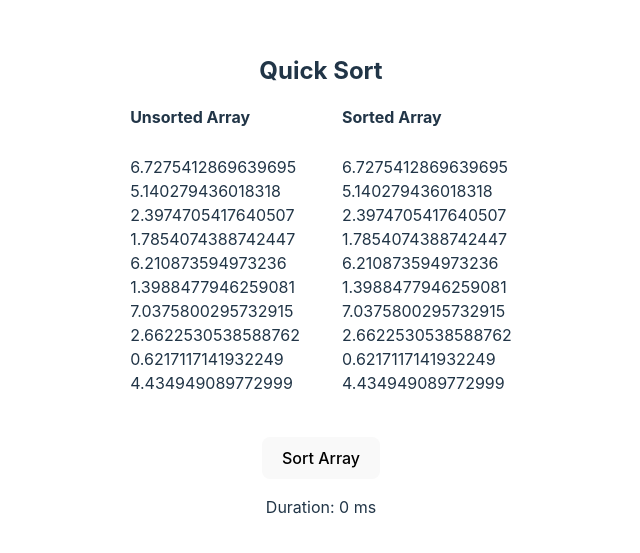
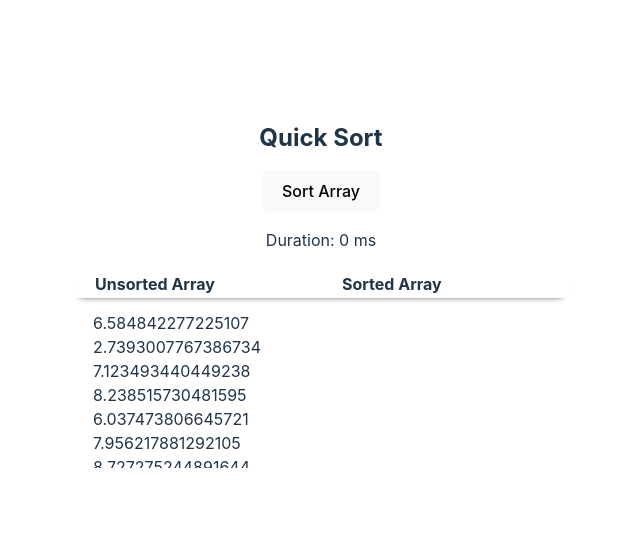
Before and after one commit to tsvetta/sandbox_react_algorithms, a React (Vite) app: page / in a window 1280 px wide. Shown: the part 113-666 px from the top of the page, without its empty margins (319-959 px from the left). Built offline with nearby package versions, Linux system fonts and the light colour scheme.

Commit message:
Add nice markup

```diff
--- a/src/App.css
+++ b/src/App.css
@@ -42,6 +42,7 @@
 
 .table {
   margin: 0 auto 40px auto;
+  min-width: 500px;
 }
 
 td, th {
@@ -49,6 +50,25 @@ td, th {
   text-align: left;
 }
 
+.table-head-row {
+  position: fixed;
+  background-color: #fff;
+  box-shadow: 0px 5px 7px -7px #000000;
+}
+
+.table-head-row th {
+  width: 205px;
+}
+
+thead {
+  height: 15px;
+}
+
 .success {
   color: olivedrab;
 }
+
+.collaplable {
+  max-height: 200px;
+  overflow-y: scroll;
+}
--- a/src/algorithms/SortingAlgorithm.jsx
+++ b/src/algorithms/SortingAlgorithm.jsx
@@ -8,7 +8,7 @@ const formatArr = (arr) => (
   })
 );
 
-const createUnsortedArray = () => new Array(10).fill(null).map(() => Math.random() * 10);
+const createUnsortedArray = () => new Array(100).fill(null).map(() => Math.random() * 10);
 
 const SortingAlgorithm = ({ name, fn }) => {
   const unsortedArray = useMemo(createUnsortedArray, []);
@@ -30,15 +30,18 @@ const SortingAlgorithm = ({ name, fn }) => {
     console.timeEnd(name);
 
     setDuration((end - start) + ' ms');
-    console.log(`${name}:`, duration)
   }, [unsortedArray, isSorted]);
 
   return (
     <>
       <h2>{name}</h2>
+      <button type='button' disabled={isSorted} onClick={onSortClick}>Sort Array</button>
+      <p>Duration: {duration}</p>
+      {isSorted && <p className="success">Array is sorted!</p>}
+      <div className="collaplable">
         <table className="table">
           <thead>
-          <tr>
+            <tr className="table-head-row">
               <th>Unsorted Array</th>
               <th>Sorted Array</th>
             </tr>
@@ -49,14 +52,12 @@ const SortingAlgorithm = ({ name, fn }) => {
                 {formatArr(unsortedArray)}
               </td>
               <td>
-              {formatArr(sortedArr)}
+                {isSorted && formatArr(sortedArr)}
               </td>
             </tr>
           </tbody>
         </table>
-      <button type='button' disabled={isSorted} onClick={onSortClick}>Sort Array</button>
-      <p>Duration: {duration}</p>
-      {isSorted && <p className="success">Array is sorted!</p>}
+      </div>
     </>
   )
 }
--- a/src/algorithms/quick-sort.js
+++ b/src/algorithms/quick-sort.js
@@ -26,7 +26,7 @@ export const quickSort = arr => {
     // change places
     sortedArr[i] = secondInPair;
     sortedArr[i + 1] = firstInPair;
-    console.count()
+    console.count('Replaced elements')
 
     // sort first part of array in reverse order
     let lastInPair;
@@ -42,7 +42,7 @@ export const quickSort = arr => {
       // change places
       sortedArr[y] = lastInPair;
       sortedArr[y + 1] = prelastInPair;
-      console.count()
+      console.count('Replaced elements')
     }
   }
 
```
Lines whose indentation alone changed are shown as unchanged.
